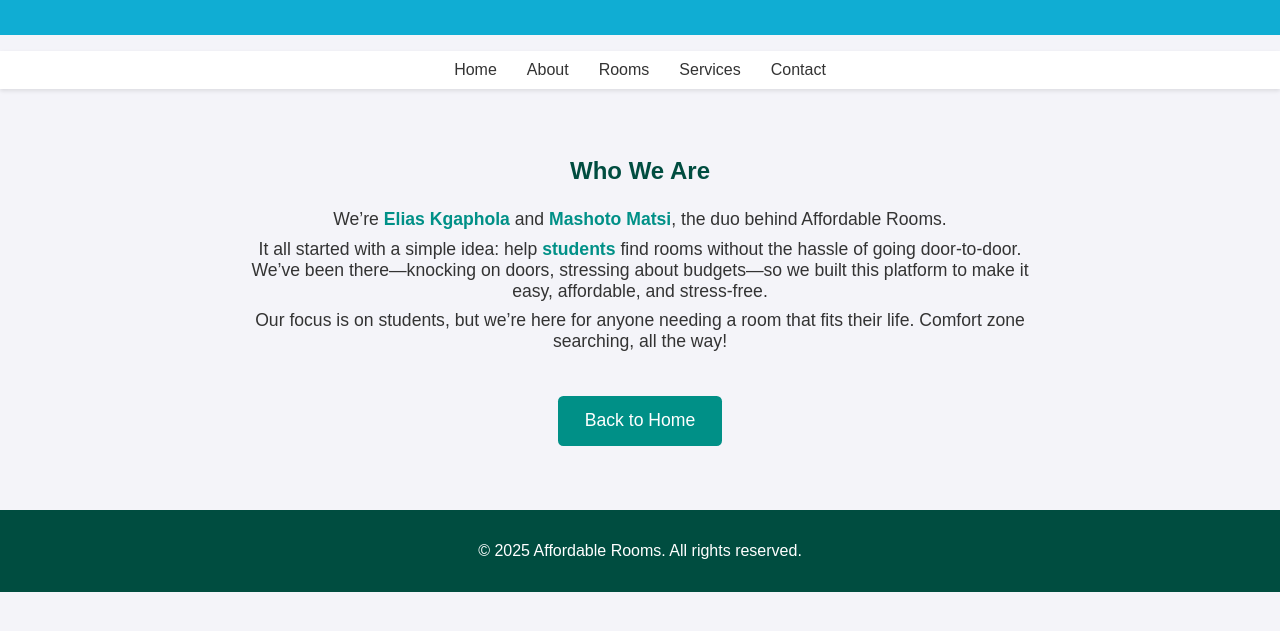
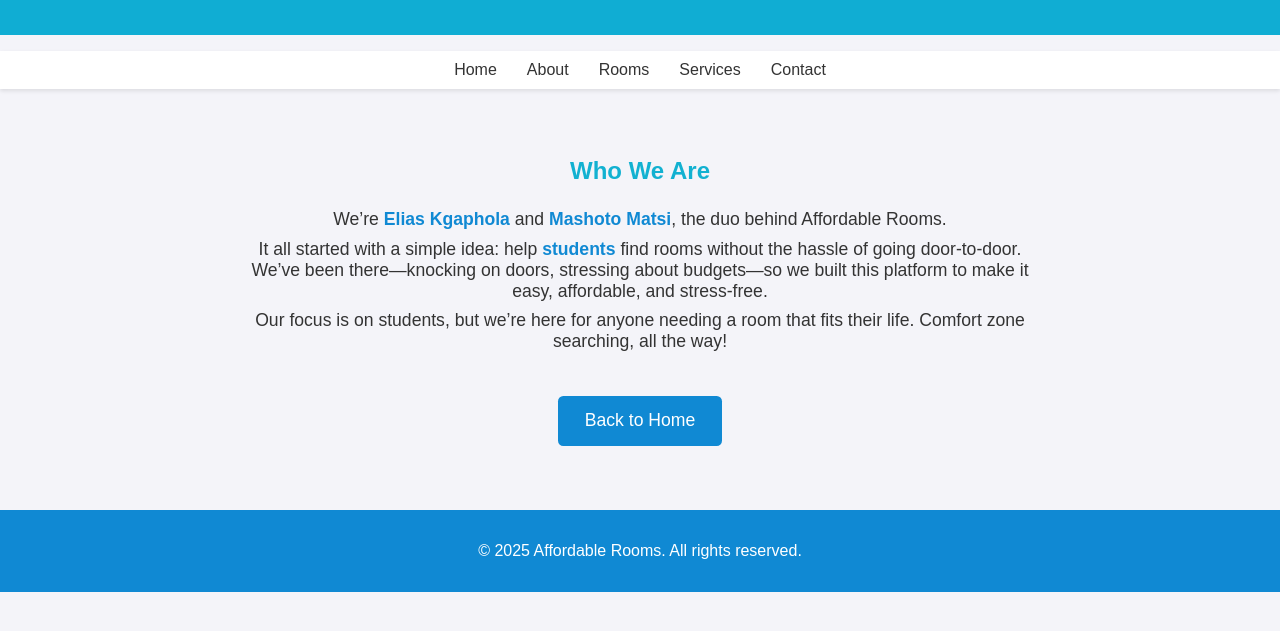
Before and after one commit to dun795/rent-in-plk, a plain HTML site: page about.html in a window 1280 px wide. Shown: the part 77-708 px from the top of the page. Drawn offline with Linux system fonts and the light colour scheme.

Commit message:
Update about.html

```diff
--- a/about.html
+++ b/about.html
@@ -4,7 +4,7 @@
     <meta charset="UTF-8">
     <meta name="viewport" content="width=device-width, initial-scale=1.0">
     <meta name="description" content="Learn about the team behind Affordable Rooms and our mission to help students find affordable housing.">
-    <meta name="keywords" content="about us, rent in PLK, student housing, team">
+    <meta name="keywords" content="about us, affordable rooms, student housing, team">
     <meta name="author" content="Elias Malope">
     <title>About Us - Affordable Rooms</title>
     <style>
@@ -57,7 +57,7 @@
         }
 
         .about-section h1 {
-            color: #004d40;
+            color: #12b1d1;
             margin-bottom: 1em;
         }
 
@@ -69,14 +69,14 @@
 
         .about-section .highlight {
             font-weight: bold;
-            color: #009087;
+            color: #1089d3;
         }
 
         .back-button {
             display: inline-block;
             margin-top: 2em;
             padding: 0.8em 1.5em;
-            background-color: #009087;
+            background-color: #1089d3;
             color: white;
             text-decoration: none;
             font-size: 1.1em;
@@ -86,13 +86,13 @@
 
         .back-button:hover {
             transform: scale(1.05);
-            background-color: #004d40;
+            background-color: #43fadb;
         }
 
         footer {
             text-align: center;
             padding: 1em 0;
-            background: #004d40;
+            background: #1089d3;
             color: white;
             margin-top: 2em;
         }
```
